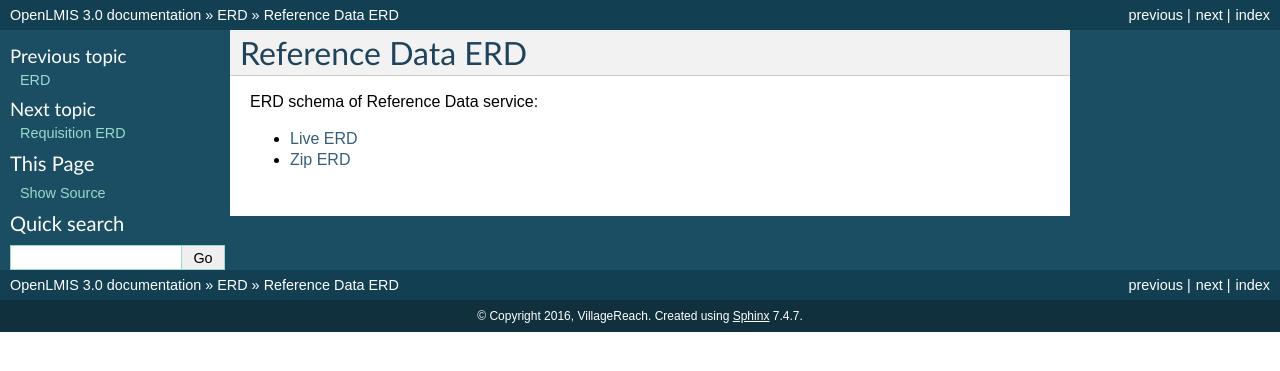
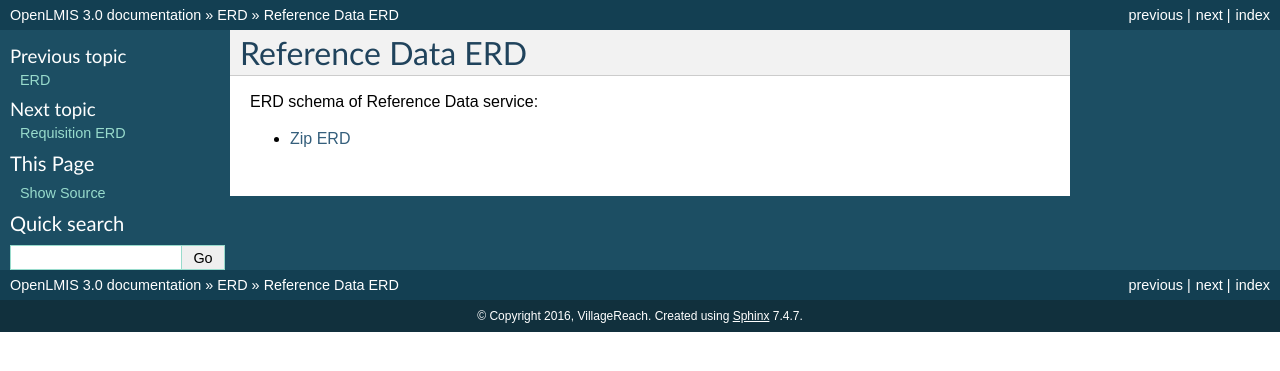
Before and after one commit to OpenLMIS/openlmis-ref-distro, a Sphinx documentation site: the page built from docs/source/erd/erd-referencedata.rst, in a window 1280 px wide. Shown: the top 371 px of the page. Built offline with Sphinx 7.4.7, drawn with Linux system fonts in a browser that asks for light colours; pages that are not in the unit, such as notebooks, are missing from menus.

Commit message:
remove reference data erd live link

```diff
--- a/docs/source/erd/erd-referencedata.rst
+++ b/docs/source/erd/erd-referencedata.rst
@@ -4,5 +4,4 @@ Reference Data ERD
 
 ERD schema of Reference Data service:
 
-* `Live ERD <http://ci.openlmis.org/erd-referencedata/>`_
 * `Zip ERD <http://build.openlmis.org/job/OpenLMIS-referencedata-erd-generation/489/artifact/erd-referencedata.zip>`_
```
